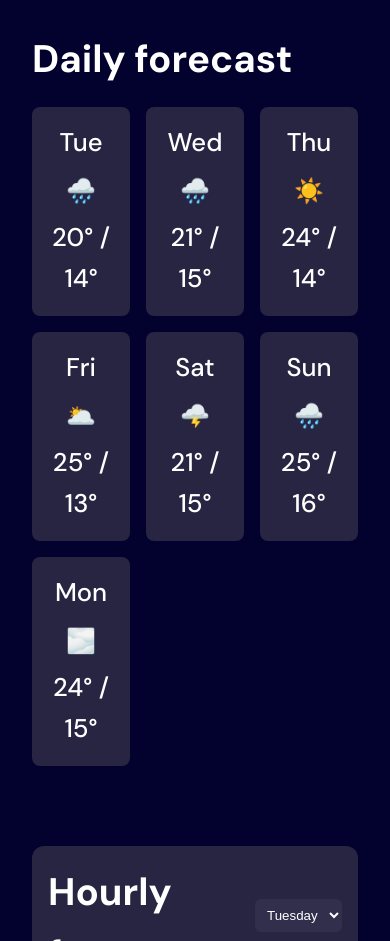
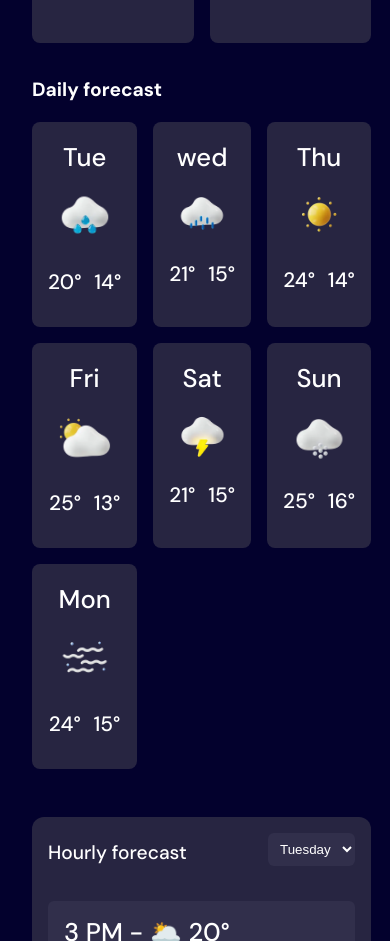
Before and after one commit to Sweetysugaal/Frontend-Weather-app, a plain HTML site: page index.html in a window 390 px wide. Shown: the part 1059-2000 px from the top of the page. Drawn offline with nearby package versions, Linux system fonts and the light colour scheme.

```diff
--- a/index.html
+++ b/index.html
@@ -88,42 +88,77 @@
           </section>
           <!-- Daily Forecast -->
           <section class="daily-forecast">
-            <h2 class="section-title">Daily forecast</h2>
+            <h3 class="section-title">Daily forecast</h3>
             <ul class="forecast-list">
               <li class="day">
                 <p>Tue</p>
-                <span>🌧️</span>
-                <p>20° / 14°</p>
+                <p>
+                  <img src="./assets/images/icon-rain.webp" alt="" />
+                </p>
+                <div class="forecast-day">
+                  <span>20°</span>
+                  <span>14°</span>
+                </div>
               </li>
               <li class="day">
-                <p>Wed</p>
-                <span>🌧️</span>
-                <p>21° / 15°</p>
+                <p>wed</p>
+                <p>
+                  <img src="./assets/images/icon-drizzle.webp" alt="" />
+                </p>
+                <div class="forecast-day">
+                  <span>21°</span>
+                  <span>15°</span>
+                </div>
               </li>
               <li class="day">
                 <p>Thu</p>
-                <span>☀️</span>
-                <p>24° / 14°</p>
+                <p>
+                  <img src="./assets/images/icon-sunny.webp" alt="" />
+                </p>
+                <div class="forecast-day">
+                  <span>24°</span>
+                  <span>14°</span>
+                </div>
               </li>
               <li class="day">
                 <p>Fri</p>
-                <span>🌥️</span>
-                <p>25° / 13°</p>
+                <p>
+                  <img src="./assets/images/icon-partly-cloudy.webp" alt="" />
+                </p>
+                <div class="forecast-day">
+                  <span>25°</span>
+                  <span>13°</span>
+                </div>
               </li>
               <li class="day">
                 <p>Sat</p>
-                <span>🌩️</span>
-                <p>21° / 15°</p>
+                <p>
+                  <img src="./assets/images/icon-storm.webp" alt="" />
+                </p>
+                <div class="forecast-day">
+                  <span>21°</span>
+                  <span>15°</span>
+                </div>
               </li>
               <li class="day">
                 <p>Sun</p>
-                <span>🌧️</span>
-                <p>25° / 16°</p>
+                <p>
+                  <img src="./assets/images/icon-snow.webp" alt="" />
+                </p>
+                <div class="forecast-day">
+                  <span>25°</span>
+                  <span>16°</span>
+                </div>
               </li>
               <li class="day">
                 <p>Mon</p>
-                <span>🌫️</span>
-                <p>24° / 15°</p>
+                <p>
+                  <img src="./assets/images/icon-fog.webp" alt="" />
+                </p>
+                <div class="forecast-day">
+                  <span>24°</span>
+                  <span>15°</span>
+                </div>
               </li>
             </ul>
           </section>
@@ -132,7 +167,7 @@
         <div class="hourly-forecast-card">
           <section class="hourly-forecast">
             <div class="hourly-header">
-              <h2 class="section-title">Hourly forecast</h2>
+              <p class="section-title">Hourly forecast</p>
               <select class="day-select">
                 <option>Tuesday</option>
               </select>
--- a/style.css
+++ b/style.css
@@ -62,6 +62,7 @@ header {
   justify-content: space-between;
   align-items: center;
   margin-bottom: 3rem;
+  height: 40px;
 }
 
 .units button {
@@ -102,7 +103,7 @@ header {
 
 .search-input input {
   width: 100%;
-  padding: 0.75rem 1rem 0.75rem 2.5rem; /* extra left padding for icon */
+  padding: 1rem 1rem 1rem 2.5rem; /* left padding for icon */
   border-radius: 8px;
   border: none;
   background: var(--neutral-700);
@@ -150,7 +151,7 @@ header {
   background-image: url("./assets/images/bg-today-large.svg");
   background-size: cover;
   background-position: center;
-  padding: 3rem;
+  padding: 4rem;
   border-radius: 16px;
   display: flex;
   justify-content: space-between;
@@ -198,19 +199,19 @@ header {
 }
 
 .weather-stats h3 {
-  font-size: 1.25rem;
+  font-size: var(--font-size-body);
+  font-weight: 400;
 }
 
 /* -------------------
   Daily Forecast
 ------------------- */
 .daily-forecast {
-  margin-bottom: 2rem;
 }
 
-.daily-forecast .forecast-list {
-  display: flex;
-  justify-content: space-between;
+.forecast-list {
+  display: grid;
+  grid-template-columns: repeat(7, 1fr);
   gap: 1rem;
   list-style: none;
   margin-top: 1rem;
@@ -221,13 +222,18 @@ header {
   padding: 1rem;
   border-radius: 8px;
   text-align: center;
+  display: flex;
+  flex-direction: column;
+  align-items: center;
   flex: 1;
 }
 
-.daily-forecast .day span {
-  font-size: 1.5rem;
-  display: block;
-  margin: 0.5rem 0;
+.daily-forecast .forecast-day {
+  font-size: 1.3rem;
+  display: flex;
+  justify-content: space-between;
+  gap: 0.8rem;
+  margin: 0.8rem 0;
 }
 
 /* -------------------
@@ -237,6 +243,11 @@ header {
   background: var(--neutral-800);
   padding: 1rem;
   border-radius: 12px;
+}
+
+.section-title {
+  font-size: 1.2rem;
+  margin-bottom: 0.5rem;
 }
 
 .hourly-forecast .day-select {
@@ -256,7 +267,7 @@ header {
   display: flex;
   justify-content: space-between;
   align-items: center;
-  margin-bottom: 1rem;
+  margin-bottom: 1.2rem;
 }
 
 .hourly-forecast .hourly-list li {
@@ -299,12 +310,11 @@ footer a {
 
   .search-bar {
     flex-direction: column;
-    gap: 0.75rem;
+    gap: 2rem;
     width: 100%;
   }
-
-  .search-bar input {
-    width: 100%;
+  .search-input {
+    max-width: 100%;
   }
 
   .current-weather {
```
